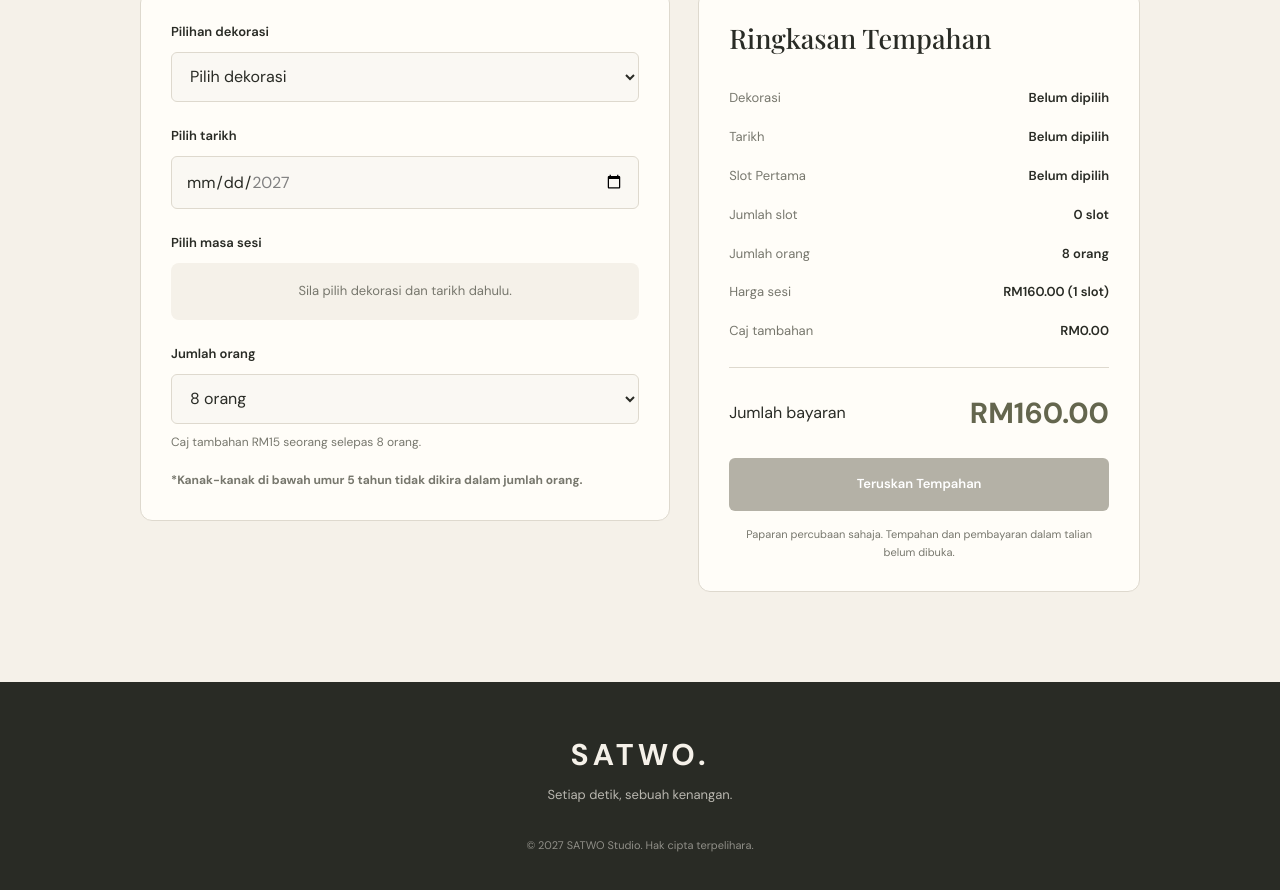
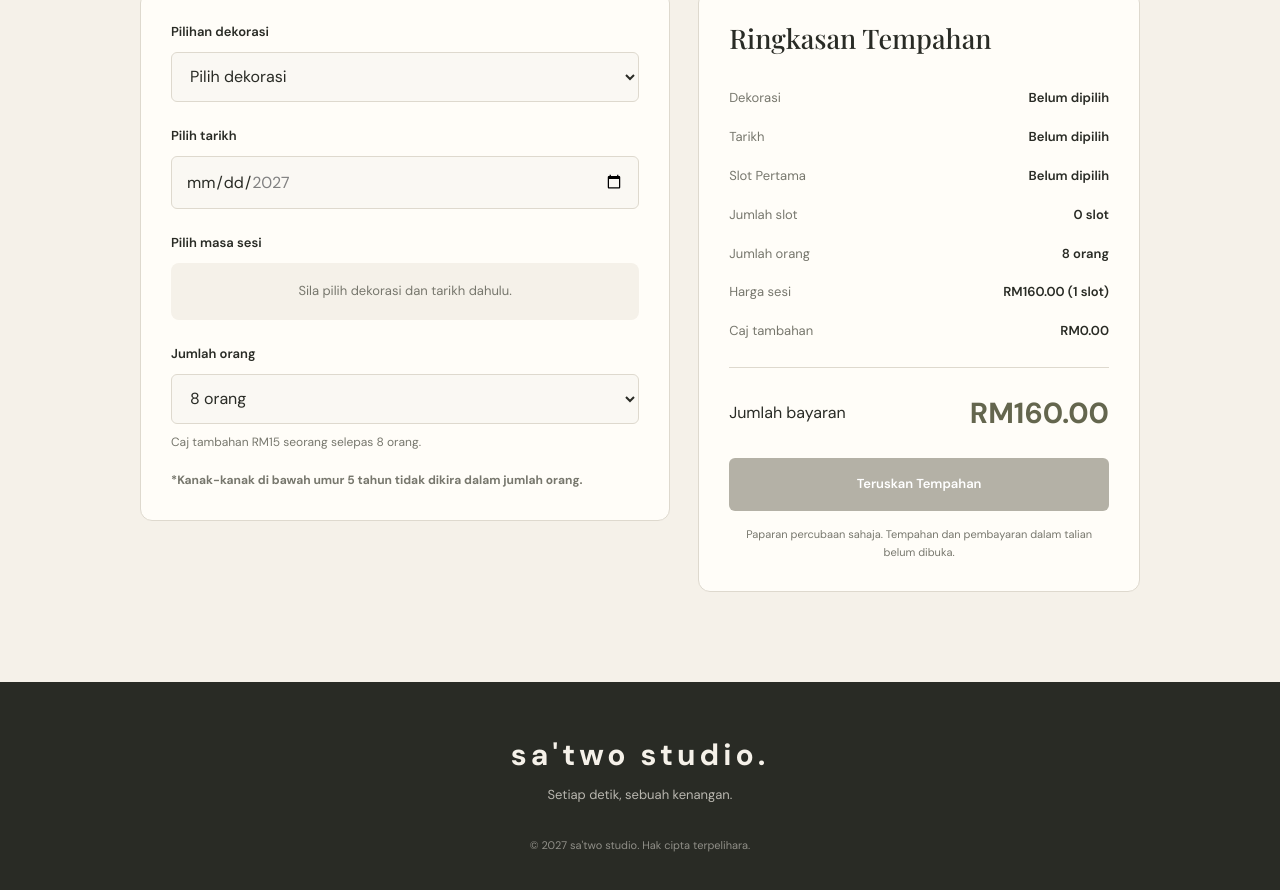
Before and after one commit to symbioticweddings/satwo-studio-booking, a plain HTML site: page index.html in a window 1280 px wide. Shown: the part 2194-3084 px from the top of the page. Drawn offline with nearby package versions, Linux system fonts and the light colour scheme.

Commit message:
Update footer branding from SATWO to sa'two studio

```diff
--- a/index.html
+++ b/index.html
@@ -338,9 +338,9 @@ class="primary-button" disabled>
 </main>
 
 <footer>
-    <h2>SATWO.</h2>
+    <h2>sa'two studio.</h2>
     <p>Setiap detik, sebuah kenangan.</p>
-    <span>© 2027 SATWO Studio. Hak cipta terpelihara.</span>
+    <span>© 2027 sa'two studio. Hak cipta terpelihara.</span>
 </footer>
 
 <script src="script.js?v=2" defer></script>
```
